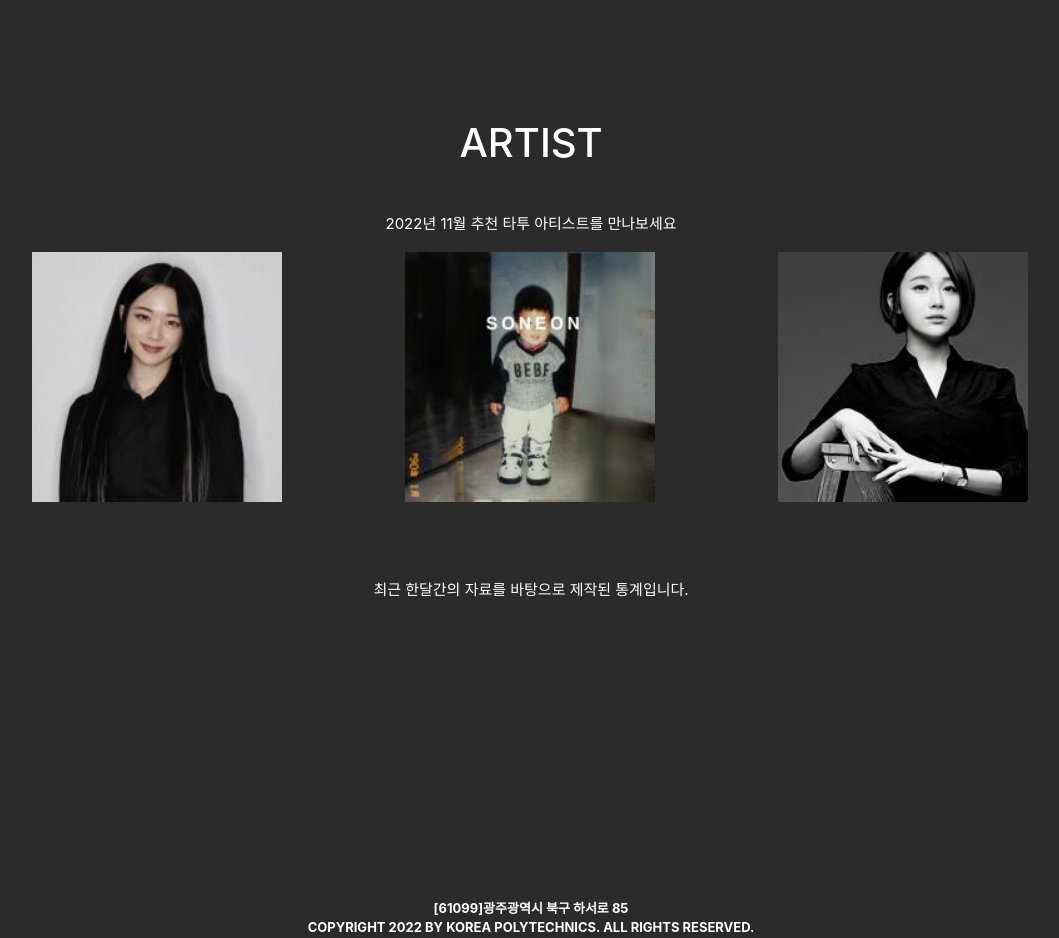
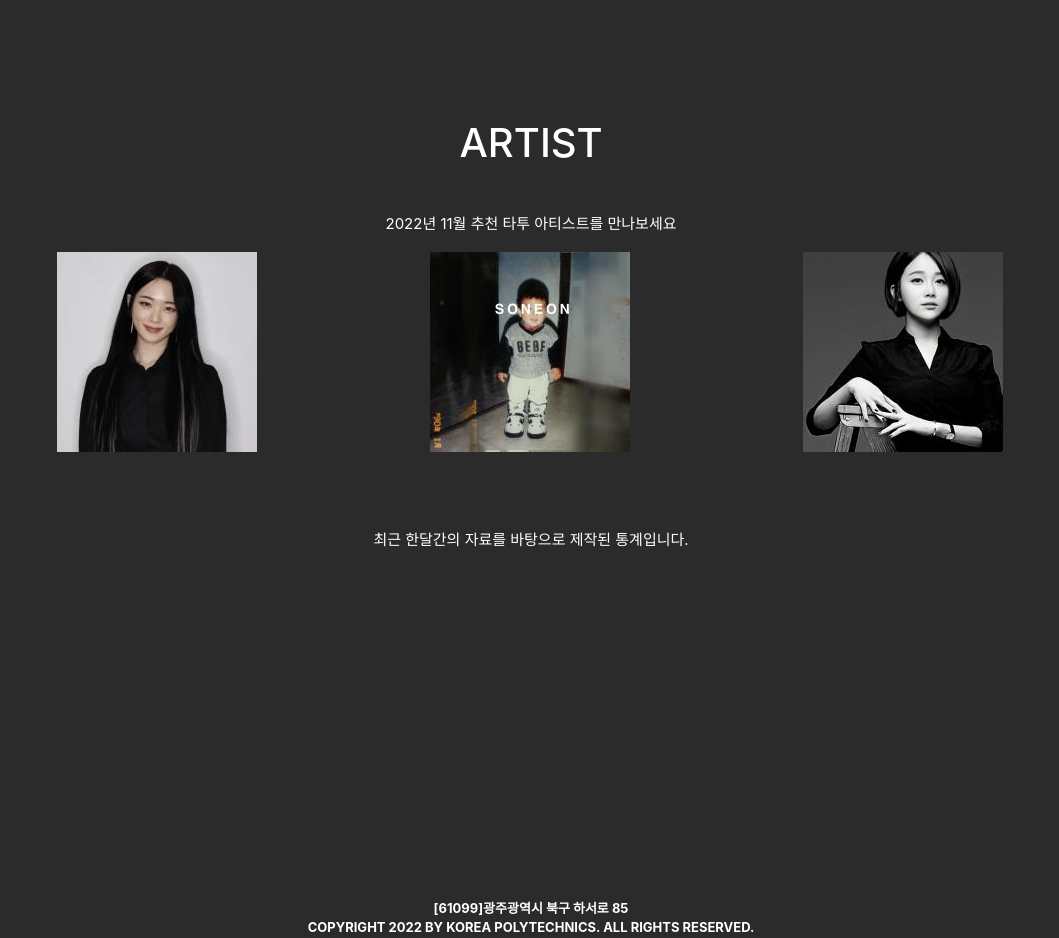
Before and after one commit to ihg1130/web, a PHP site: page /fdfd.html in a window 1280 px wide. Shown: the part 2622-3560 px from the top of the page, without its empty margins (109-1168 px from the left). Run offline with PHP 8.4, Linux system fonts and the light colour scheme; some libraries are stand-ins or nearby versions.

Commit message:
Update style.css

```diff
--- a/css/style.css
+++ b/css/style.css
@@ -102,7 +102,7 @@ html, body{width: 100%; height:100%;}
 .cont3 h1 a {color:white;}
 .cont3 ul {margin:15px 10px 0 10px;}
 .cont3 ul li {float: left; width:33.3%; text-align: center;}
-.cont3 ul li img {width:250px; }
+/* .cont3 ul li img {width:250px; } */
 .cont3 ul li img:hover {opacity: 0.6;}
 .cont3 h3 {text-align: center;}
 .cont3 p {font-size: 15px; color:white; text-align: center;}
@@ -114,8 +114,6 @@ html, body{width: 100%; height:100%;}
 /* testimg */
 #testImg {
   position: relative;
-
-
 }
 
 /* btn */
```
